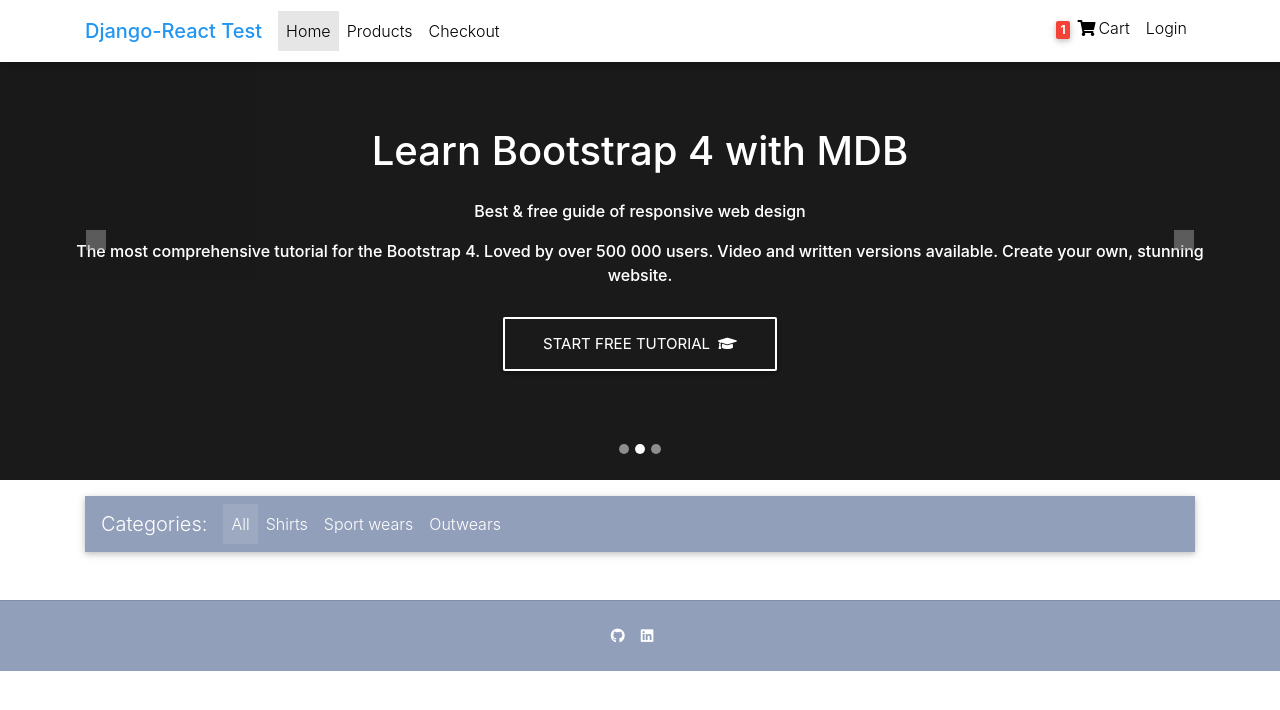
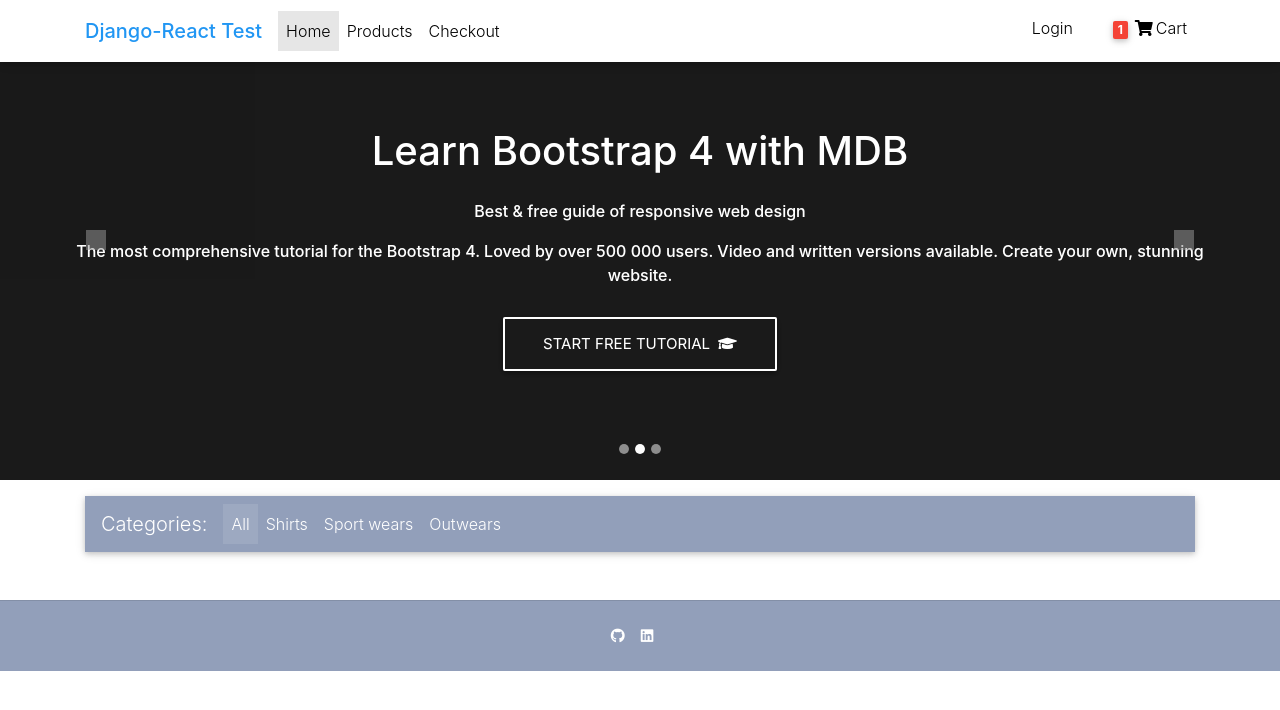
Before and after one commit to leafarz/django_react_test, a React (Create React App) app in the folder frontend/: page / in a window 1280 px wide. Shown: the top 710 px of the page. Built offline with nearby package versions, Linux system fonts and the light colour scheme; no server answers; grey boxes are pictures that could not be loaded.

Commit message:
rearranged icons

```diff
--- a/frontend/src/components/NavBar/NavBar.js
+++ b/frontend/src/components/NavBar/NavBar.js
@@ -17,6 +17,21 @@ const NavBar = () => {
   let closeEl;
 
   useEffect(() => {
+    if (username) {
+      closeEl.click();
+    }
+  }, [username]);
+
+  useEffect(() => {
+    if (loading) {
+      return;
+    }
+    if (!hasErrors) {
+      setState({ username: '', password: '' });
+    }
+  }, [loading, hasErrors]);
+
+  useEffect(() => {
     dispatch(fetchUserDetail('http://127.0.0.1:8000/auth/user/'));
   }, [dispatch]);
 
@@ -25,8 +40,6 @@ const NavBar = () => {
     dispatch(
       login(state.username, state.password, 'http://127.0.0.1:8000/auth/login/')
     );
-
-    setState({ username: '', password: '' });
   };
 
   const onHandleLogout = e => {
@@ -42,15 +55,26 @@ const NavBar = () => {
 
   const renderLogin = () => {
     return username ? (
+      <React.Fragment>
         <li className='nav-item'>
           <div className='nav-link waves-effect'>
-          <span className='clearfix d-none d-sm-inline-block'>
+            <span className='clearfix d-none d-sm-inline-flex'>
+              <div className='px-2'>
+                Hi <b>{username}</b>!
+              </div>
+            </span>
+          </div>
+        </li>
+        <li className='nav-item pr-4'>
+          <div className='nav-link waves-effect'>
+            <span className='clearfix d-none d-sm-inline-flex'>
               <a onClick={onHandleLogout}>Logout</a>
             </span>
           </div>
         </li>
+      </React.Fragment>
     ) : (
-      <li className='nav-item'>
+      <li className='nav-item pr-4'>
         <div className='nav-link waves-effect'>
           <span className='clearfix d-none d-sm-inline-block'>
             <a data-toggle='modal' data-target='#modalLoginForm'>
@@ -165,6 +189,7 @@ const NavBar = () => {
 
             {/* <!-- Right --> */}
             <ul className='navbar-nav nav-flex-icons'>
+              {renderLogin()}
               <Link to='/checkout'>
                 <li className='nav-item'>
                   <div className='nav-link waves-effect'>
@@ -177,7 +202,6 @@ const NavBar = () => {
                   </div>
                 </li>
               </Link>
-              {renderLogin()}
             </ul>
           </div>
         </div>
```
Lines whose indentation alone changed are shown as unchanged.
